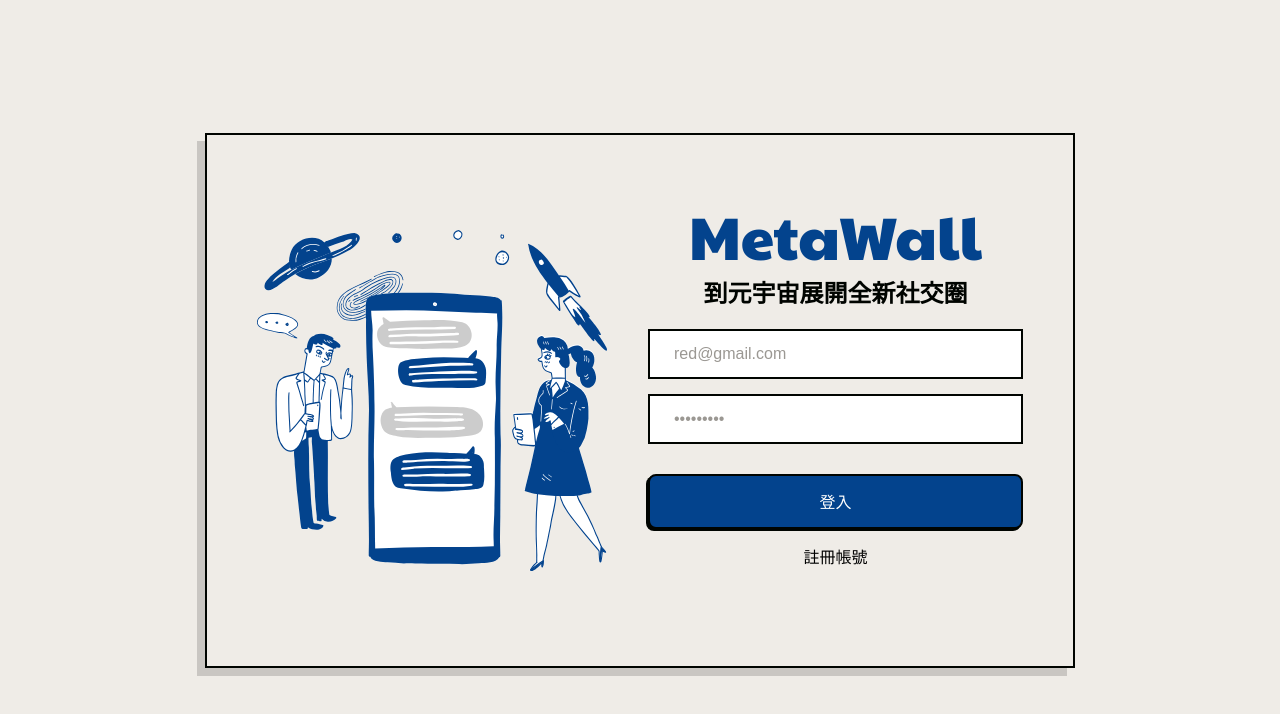
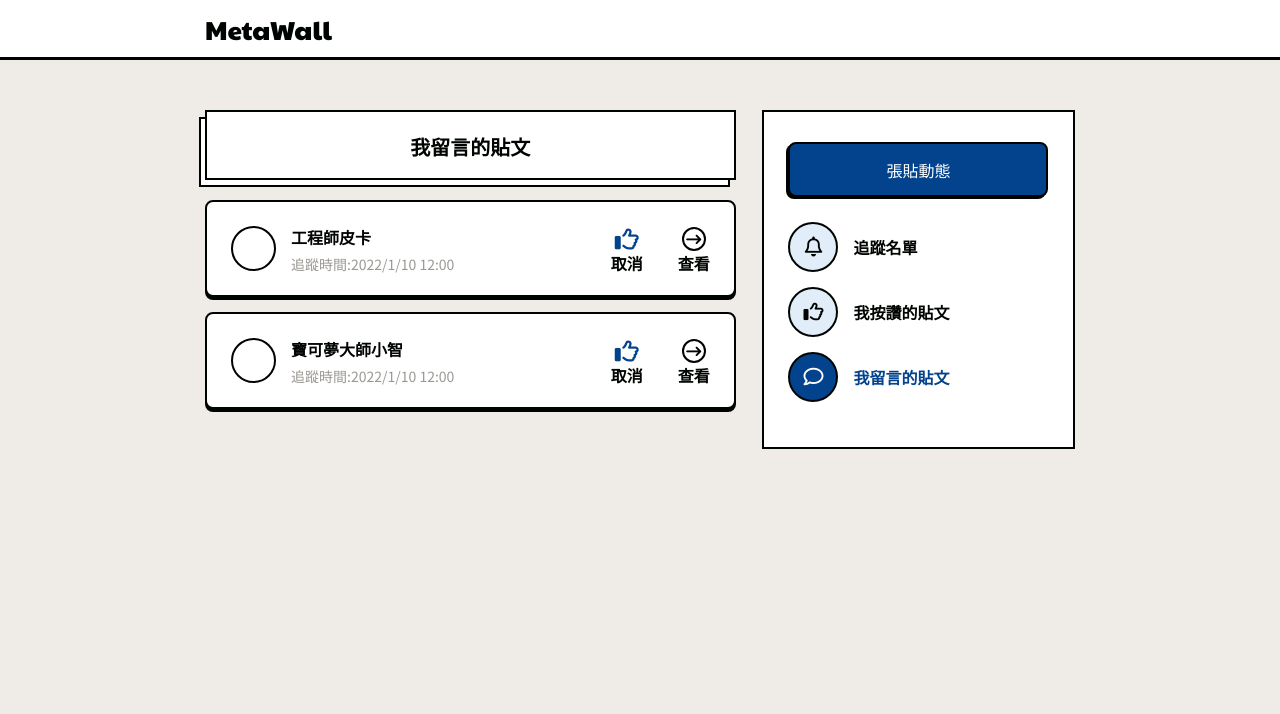
Before and after one commit to sihyun-user/vite-metawall-frontend, a Vue app: page /user-comment in a window 1280 px wide. Before the commit this address led to /auth. Shown: the top 714 px of the page. Built offline with nearby package versions, Linux system fonts and the light colour scheme; no server answers.

Commit message:
feat: 調整動態列表

```diff
--- a/src/components/StoryList.vue
+++ b/src/components/StoryList.vue
@@ -27,6 +27,14 @@
               <i class="fa-regular fa-thumbs-up"></i>
             </div>
             <h3 class="story-list__mode-name">我按讚的貼文</h3>
+          </router-link>
+        </li>
+        <li class="story-list__mode" :class="{active:route.path=='/user-comment'}">
+          <router-link to="/user-comment">
+            <div class="story-list__mode-row">
+              <i class="fa-regular fa-comment"></i>
+            </div>
+            <h3 class="story-list__mode-name">我留言的貼文</h3>
           </router-link>
         </li>
       </ul>
--- a/src/components/StoryStatusBar.vue
+++ b/src/components/StoryStatusBar.vue
@@ -2,11 +2,6 @@
   <section class="story-bar">
     <div class="story-bar__wrap">
       <ul class="story-bar__items">
-        <li :class="{active:route.path=='/posts-wall'}">
-          <router-link to="/posts-wall">
-            <i class="fa-solid fa-house"></i>
-          </router-link>
-        </li>
         <li :class="{active:route.path=='/user-follow'}">
           <router-link to="/user-follow">
             <i class="fa-regular fa-bell"></i>
@@ -17,9 +12,19 @@
             <i class="fa-regular fa-thumbs-up"></i>
           </router-link>
         </li>
+        <li :class="{active:route.path=='/posts-wall'}">
+          <router-link to="/posts-wall">
+            <i class="fa-solid fa-house"></i>
+          </router-link>
+        </li>
         <li :class="{active:route.path=='/upload-userpost'}">
           <router-link to="/upload-userpost">
             <i class="fa-solid fa-plus"></i>
+          </router-link>
+        </li>
+        <li :class="{active:route.path=='/user-comment'}">
+          <router-link to="/user-comment">
+            <i class="fa-regular fa-comment"></i>
           </router-link>
         </li>
       </ul>
--- a/src/router/index.js
+++ b/src/router/index.js
@@ -4,7 +4,8 @@
 import UserAuth from '../views/UserAuth.vue'
 import PostsWall from '../views/PostsWall.vue'
 import UserWall from '../views/UserWall.vue'
-import UserFollow from '../views/UserFollow.vue'
+import UserFollows from '../views/UserFollows.vue'
+import UserComments from '../views/UserComments.vue'
 import UserFavoritePosts from '../views/UserFavoritePosts.vue'
 import EditUserInfo from '../views/EditUserInfo.vue'
 import UploadUserPost from '../views/UploadUserPost.vue'
@@ -20,7 +21,8 @@
     children: [
       { path: '/posts-wall', component: PostsWall, meta: { requiresAuth: true }},
       { path: '/user-wall', component: UserWall },
-      { path: '/user-follow', component: UserFollow },
+      { path: '/user-follow', component: UserFollows },
+      { path: '/user-comment', component: UserComments },
       { path: '/user-favorite', component: UserFavoritePosts },
       { path: '/edit-userinfo', component: EditUserInfo },
       { path: '/upload-userpost', component: UploadUserPost },
--- /dev/null
+++ b/src/views/UserComments.vue
@@ -0,0 +1,49 @@
+<template>
+  <section class="comment">
+    <base-caption>我留言的貼文</base-caption>
+    <base-card class="user" v-for="user in users" :key="user.id">
+      <div class="user__info">
+        <div class="user__info-photo">
+          <!-- <img src=""> -->
+        </div>
+        <div class="user__info-wrap">
+          <h3 class="user__info-name">
+            <router-link to="/">{{ user.name }}</router-link>
+          </h3>
+          <span class="user__info-time">追蹤時間:2022/1/10 12:00</span>
+        </div>
+      </div>
+      <div class="user__wrap">
+        <div class="user__wrap-favorite">
+          <i class="fa-regular fa-thumbs-up"></i>
+          <span>取消</span>
+        </div>
+        <div class="user__wrap-check">
+          <div class="user__wrap-check--icon">
+            <i class="fa-solid fa-arrow-right-long"></i>
+          </div>
+          <span>查看</span>
+        </div>
+      </div>
+    </base-card>
+  </section>
+</template>
+<script>
+import BaseCaption from '../components/ui/BaseCaption.vue'
+import BaseCard from '../components/ui/BaseCard.vue'
+export default {
+  components: {
+    BaseCaption, BaseCard
+  },
+  setup () {
+    const users = [
+      { id: '01', name: '工程師皮卡' },
+      { id: '02', name: '寶可夢大師小智' }
+    ]
+
+    return {
+      users
+    }
+  }
+}
+</script>
```
